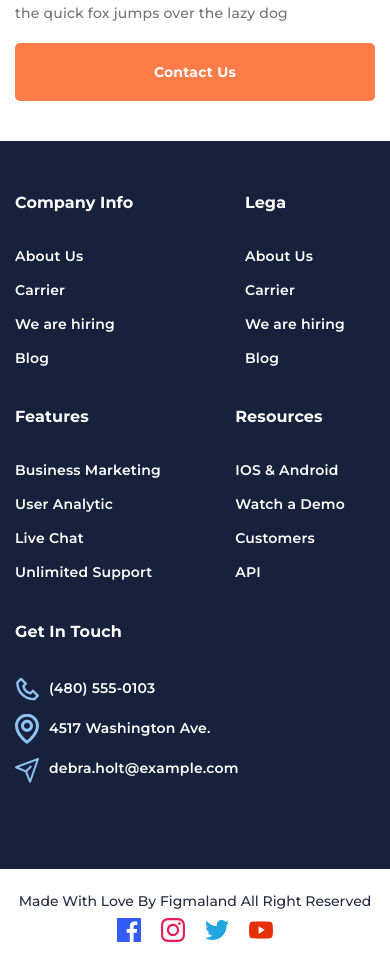
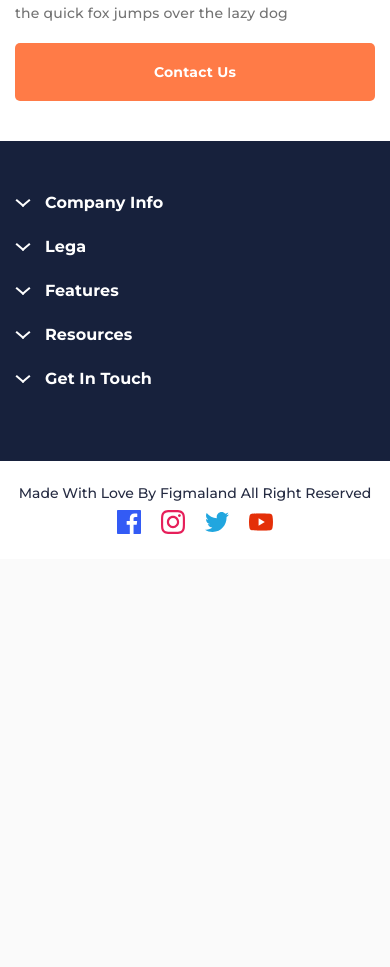
Before and after one commit to TetianaMamzer/Finance_solution, a website: page index.html in a window 390 px wide. Shown: the part 7037-8004 px from the top of the page. After the commit the page ends 7596 px from the top, so only its background shows below. Drawn offline with Linux system fonts and the light colour scheme.

Commit message:
add spoiler

```diff
--- a/css/style.css
+++ b/css/style.css
@@ -873,7 +873,11 @@ body {
   align-items: start;
   padding: 50px 0px;
 }
-
+@media (max-width: 800px) {
+  .top__group {
+    display: block;
+  }
+}
 .list__link {
   color: #fff;
   font-weight: 600;
@@ -883,9 +887,21 @@ body {
   display: inline-block;
 }
 
-@media(max-width:860px) {
+@media(max-width:800px) {
   .list__items {
     margin-bottom: 35px;
+    display: none;
+  }
+  .list__items.active {
+    display: block;
+    padding: 0 120px;
+  }
+}
+
+@media(max-width:400px) {
+  .list__items.active {
+    display: block;
+    padding: 0 80px;
   }
 }
 .list__item:not(:last-child) {
@@ -895,11 +911,51 @@ body {
 }
 
 .list__link.decor {
+
   font-weight: 700;
   font-size: 16px;
   line-height: 150%;
   letter-spacing: 0.1px;
   margin-bottom: 20px;
+  position: relative;
+  cursor: pointer;
+}
+
+@media (max-width: 800px) {
+
+  .list__link.decor {
+    padding: 0px 0px 0px 30px;
+  }
+  .list__link.decor::before,
+  .list__link.decor::after {
+    content: "";
+    width: 10px;
+    height: 2px;
+    position: absolute;
+    background-color: #fff;
+    top: 11px;
+    transition: all 0.4s ease 0s;
+  }
+
+  .list__link.decor::before {
+
+    transform: rotate(40deg);
+    left: 0;
+  }
+
+  .decor::after {
+    transform: rotate(-40deg);
+    left: 6px;
+  }
+
+  .list__link.decor.deg::before,
+  .list__link.decor.deg::after {
+    background-color: #ff7b47;
+    transform: rotate(-40deg);
+  }
+  .list__link.decor.deg::after {
+    transform: rotate(40deg);
+  }
 }
 .list__link:focus,
 .list__link:hover {
--- a/index.html
+++ b/index.html
@@ -446,8 +446,9 @@
         <div class="top__container _container">
           <ul class="top__group">
             <li class="top__list list">
+              <h3 class="list__link decor">Company Info</h3>
               <ul class="list__items">
-                 <li class="list__item"><a href="#" class="list__link decor">Company Info</a></li>
+
                 <li class="list__item"><a href="#" class="list__link">About Us</a></li>
                 <li class="list__item"><a href="#" class="list__link">Carrier</a></li>
                 <li class="list__item"><a href="#" class="list__link">We are hiring</a></li>
@@ -455,8 +456,8 @@
               </ul>
             </li>
             <li class="top__list list">
+              <h3 class="list__link decor">Lega</h3>
               <ul class="list__items">
-                 <li class="list__item"><a href="#" class="list__link decor">Lega</a></li>
                 <li class="list__item"><a href="#" class="list__link">About Us</a></li>
                 <li class="list__item"><a href="#" class="list__link">Carrier</a></li>
                 <li class="list__item"><a href="#" class="list__link">We are hiring</a></li>
@@ -464,8 +465,8 @@
               </ul>
             </li>
             <li class="top__list list">
+              <h3 class="list__link decor">Features</h3>
               <ul class="list__items">
-                 <li class="list__item"><a href="#" class="list__link decor">Features</a></li>
                 <li class="list__item"><a href="#" class="list__link">Business Marketing</a></li>
                 <li class="list__item"><a href="#" class="list__link">User Analytic</a></li>
                 <li class="list__item"><a href="#" class="list__link">Live Chat</a></li>
@@ -473,8 +474,8 @@
               </ul>
             </li>
             <li class="top__list list">
+              <h3 class="list__link decor">Resources</h3>
               <ul class="list__items">
-                 <li class="list__item"><a href="#" class="list__link decor">Resources</a></li>
                 <li class="list__item"><a href="#" class="list__link">IOS & Android</a></li>
                 <li class="list__item"><a href="#" class="list__link">Watch a Demo</a></li>
                 <li class="list__item"><a href="#" class="list__link">Customers</a></li>
@@ -482,8 +483,8 @@
               </ul>
             </li>
             <li class="top__list list">
+              <h3 class="list__link decor">Get In Touch</h3>
               <ul class="list__items">
-                <li class="list__item"><a href="#" class="list__link decor">Get In Touch</a></li>
                 <li class="list__item"><a href="tel:4805550103" class="list__link link-pd list__link-phone">(480) 555-0103</a></li>
                 <li class="list__item"><a href="#" class="list__link list__link-map link-pd">4517 Washington Ave. </a></li>
                 <li class="list__item"><a href="mailto:debra.holt@example.com" class="list__link list__link-mail link-pd">debra.holt@example.com</a></li>
--- a/js/index.js
+++ b/js/index.js
@@ -0,0 +1,14 @@
+const ref = {
+  button: document.querySelectorAll('.list__link.decor')
+}
+
+
+for (let i = 0; i < ref.button.length; i++) {
+  const element = ref.button[i];
+
+  element.addEventListener('click', () => {
+    ref.button[i].nextElementSibling.classList.toggle('active')
+    ref.button[i].classList.toggle('deg')
+  })
+
+}
--- /dev/null
+++ b/package.json
@@ -0,0 +1,5 @@
+{
+  "dependencies": {
+    "jquery": "^3.7.0"
+  }
+}
```
Also changed, not shown: 1 other file.
